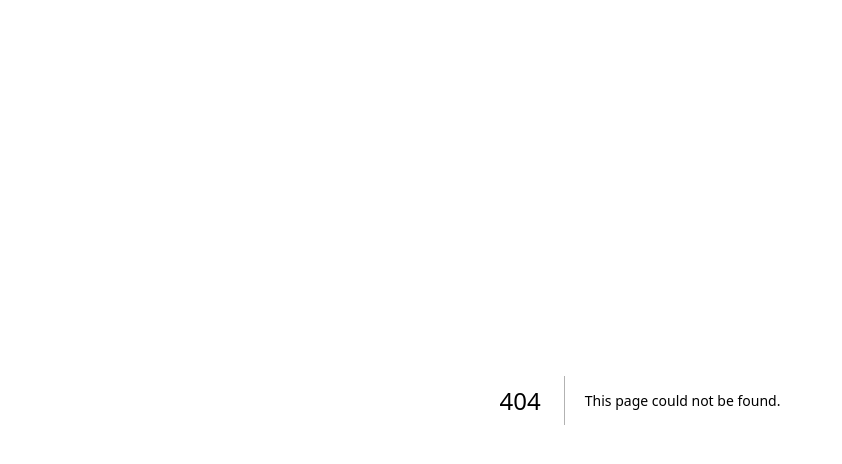
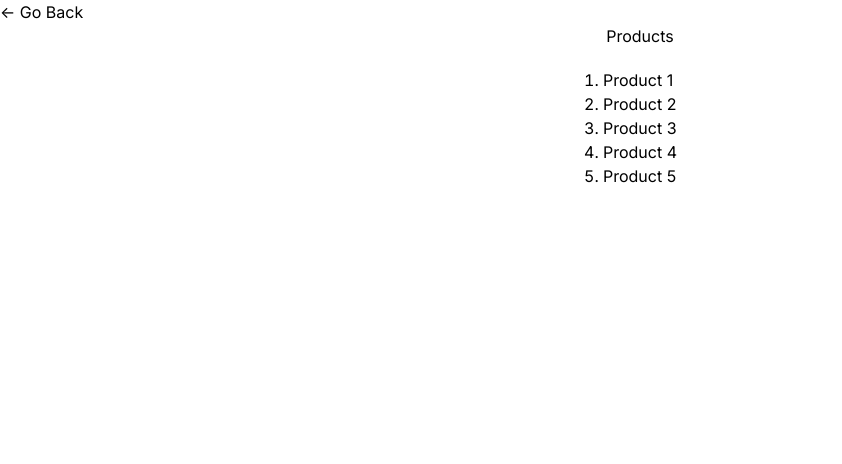
Before and after one commit to nishanthpkashyap/next-pre-rendering, a Next.js app: page /products in a window 1280 px wide. Before the commit this address had no page. Shown: the top 464 px of the page, without its empty margins (0-842 px from the left). Built offline with nearby package versions, Linux system fonts and the light colour scheme; data requests are answered from the project's data file.

Commit message:
SSG + dynamic routes using generateSttaicParams

```diff
--- a/package.json
+++ b/package.json
@@ -6,10 +6,12 @@
     "dev": "next dev",
     "build": "next build",
     "start": "next start",
-    "lint": "next lint"
+    "lint": "next lint",
+    "serve-json": "json-server --watch db.json --port 4000"
   },
   "dependencies": {
     "axios": "^1.6.0",
+    "json-server": "^0.17.4",
     "next": "^14.0.1",
     "react": "^18",
     "react-dom": "^18"
--- a/src/app/posts/[postId]/page.tsx
+++ b/src/app/posts/[postId]/page.tsx
@@ -15,3 +15,7 @@ async function getPost(postId: string){
     const data = await response.json();
     return data;
 }
+
+export async function generateStaticParams(){
+    return [{productId: '1'}, {productId: '2'}, {productId: '3'}];
+}
--- /dev/null
+++ b/src/app/products/[productId]/page.tsx
@@ -0,0 +1,17 @@
+export default async function ProductId({params: {productId}}: {params: {productId: string}}){
+
+    const post = await getPost(productId);
+    const {id, title, price, description} = post
+    return (
+        <div className="flex w-2/3 mx-auto text-center flex-col">
+            <h1 className="mb-3">{id}. {title} - ₹{price}</h1>
+            <p>{description}</p>
+        </div>
+    )
+}
+
+async function getPost(productId: string){
+    const response = await fetch(`http://localhost:4000/products/${productId}`);
+    const data = await response.json();
+    return data;
+}
--- /dev/null
+++ b/src/app/products/layout.tsx
@@ -0,0 +1,11 @@
+import Link from "next/link";
+import { ReactNode } from "react";
+
+export default function ProductLayout({ children }: { children: ReactNode }) {
+    return (
+        <>
+            <Link href={"/products"}>{`<- Go Back`} </Link>
+            {children}
+        </>
+    )
+}
--- /dev/null
+++ b/src/app/products/page.tsx
@@ -0,0 +1,27 @@
+import Link from "next/link";
+
+export default async function page() {
+    const products = await getProducts();
+  return (
+    <div className="flex flex-col items-center gap-[20px]">
+        <h1>Products</h1>
+        <ol className="list-decimal">
+            {
+                products.map(({id, title}: any)=>{
+                    return (
+                        <Link key={id} href={`/products/${id}`}>
+                            <li >{title}</li>
+                        </Link>
+                    )
+                })
+            }
+        </ol>
+    </div>
+  )
+}
+
+async function getProducts() {
+    const response = await fetch("http://localhost:4000/products/");
+    const products = await response.json();
+    return products;
+}
```
Also changed, not shown: 1 other file (tests, documents, lock files or other folders).
